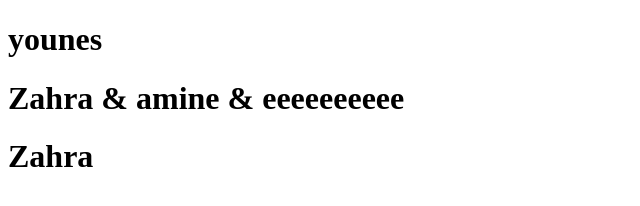
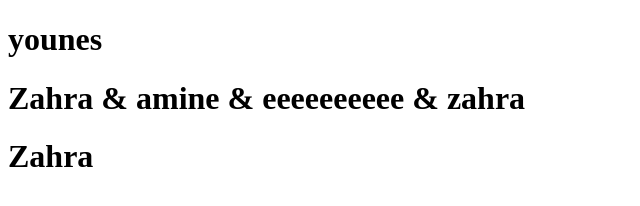
Before and after one commit to aminegrioui/ExampleMergeConflict, a plain HTML site: page index.html in a window 1280 px wide. Shown: the whole page, without its empty margins (0-640 px from the left). Drawn offline with Linux system fonts and the light colour scheme.

Commit message:
modiefiede

```diff
--- a/index.html
+++ b/index.html
@@ -8,7 +8,7 @@
 </head>
 <body>
     <h1>younes</h1>
-    <h1>Zahra & amine & eeeeeeeeee</h1>
+    <h1>Zahra & amine & eeeeeeeeee & zahra</h1>
     <h1>Zahra</h1>
 </body>
 </html>
```
